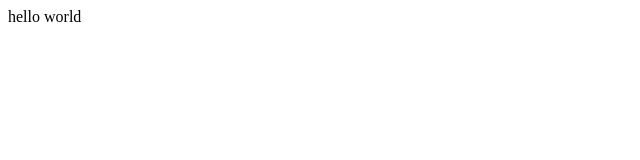
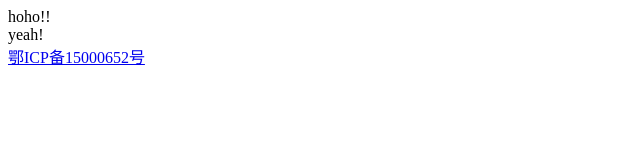
Before and after one commit to carwestsam/myblog, a plain HTML site: page index.html in a window 1280 px wide. Shown: the whole page, without its empty margins (0-640 px from the left). Drawn offline with Linux system fonts and the light colour scheme.

Commit message:
update footer

```diff
--- a/index.html
+++ b/index.html
@@ -1,10 +1,17 @@
 <!DOCTYPE html>
 <html>
+
 <head>
     <meta http-equiv="content-type" content="text/html; charset=utf-8">
     <title>My blog</title>
 </head>
+
 <body>
-        hello world
+    <header>hoho!!</header>
+    <content>yeah!</content>
+    <footer>
+        <a href="http://www.miitbeian.gov.cn/">鄂ICP备15000652号</a>
+    </footer>
 </body>
+
 </html>
```
Also changed, not shown: sass/index.sass (added). Lines whose indentation alone changed are shown as unchanged.
